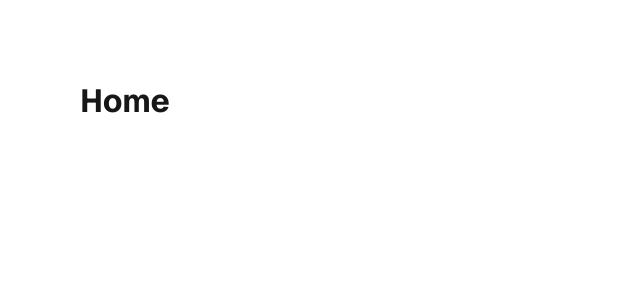
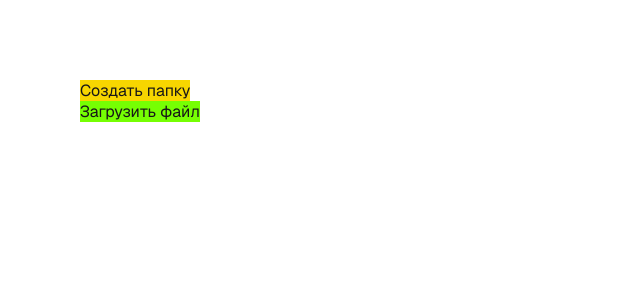
Before and after one commit to denispan/rshb-file-tree, a Next.js app: page / in a window 1280 px wide. Shown: the top 300 px of the page, without its empty margins (0-640 px from the left). Built offline with nearby package versions, Linux system fonts and the light colour scheme.

Commit message:
add Button component

```diff
--- a/src/app/page.tsx
+++ b/src/app/page.tsx
@@ -1,10 +1,13 @@
+"use client";
 
+import Button from "@/components/Button";
 import styles from "./page.module.css";
 
 export default function Home() {
   return (
       <main className={styles.main}>
-        <h1>Home</h1>
+        <Button title="Создать папку" bgColor="yellow" onClick={() => {}} />
+        <Button title="Загрузить файл" onClick={() => {}} />
       </main>
   );
 }
--- /dev/null
+++ b/src/components/Button/index.tsx
@@ -0,0 +1,30 @@
+import styles from './styles.module.css';
+import React from 'react';
+import cn from 'classnames';
+
+export interface ButtonProps {
+  title?: string;
+  onClick: () => void;
+  bgColor?: 'yellow' | 'lightGreen';
+}
+
+const Button: React.FC<ButtonProps> = ({
+  title,
+  onClick,
+  bgColor = 'lightGreen',
+}) => {
+
+  return (
+    <button
+      className={cn(
+        styles.button,
+        styles[bgColor],
+      )}
+      onClick={onClick}
+    >
+      {title}
+    </button>
+  );
+};
+
+export default Button;
--- /dev/null
+++ b/src/components/Button/styles.module.css
@@ -0,0 +1,14 @@
+.button {
+  display: flex;
+  justify-content: center;
+  align-items: center;
+  color: var(--color-rich-black);
+}
+
+.yellow {
+  background-color: var(--color-golden-yellow);
+}
+
+.lightGreen {
+  background-color: var(--color-lime-green);
+}
--- a/src/styles/variables.css
+++ b/src/styles/variables.css
@@ -1,4 +1,6 @@
 :root {
     --color-white: #ffffff;
     --color-rich-black: #171717;
+    --color-golden-yellow: #f7d600;
+    --color-lime-green: #76ff03;
 }
```
Also changed, not shown: package.json (+5 -4 lines), 1 other file (tests, documents, lock files or other folders).
